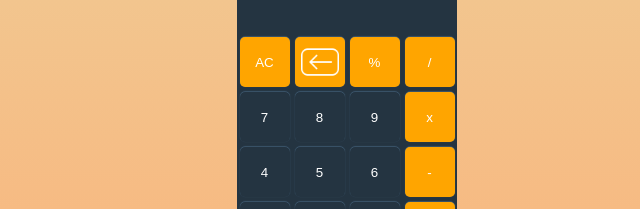
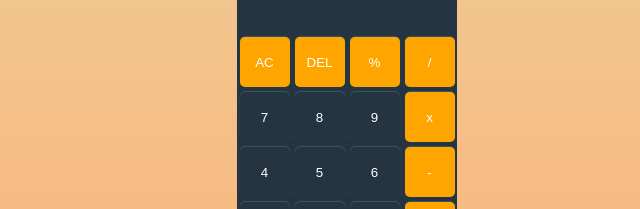
Before and after one commit to Roluna1/calcu, a plain HTML site: page index.html in a window 1280 px wide. Shown: the part 284-493 px from the top of the page, 293-933 px from the left. Drawn offline with Linux system fonts and the light colour scheme.

Commit message:
Update index.html

```diff
--- a/index.html
+++ b/index.html
@@ -11,7 +11,7 @@
     <input class="input-display-calcu">
   <div class="calcu-buttons">
   <button data-value="AC" class="button-operators">AC</button>
-  <button data-value="" class="button-operators"><img class="backspace" src="img/icons8-backspace-100 (1).png"></button>
+  <button data-value="" class="button-operators">DEL</button>
   <button data-value="" class="button-operators">%</button>
   <button data-value="" class="button-operators">/</button>
   <button data-value="" class="button-1">7</button>
```
